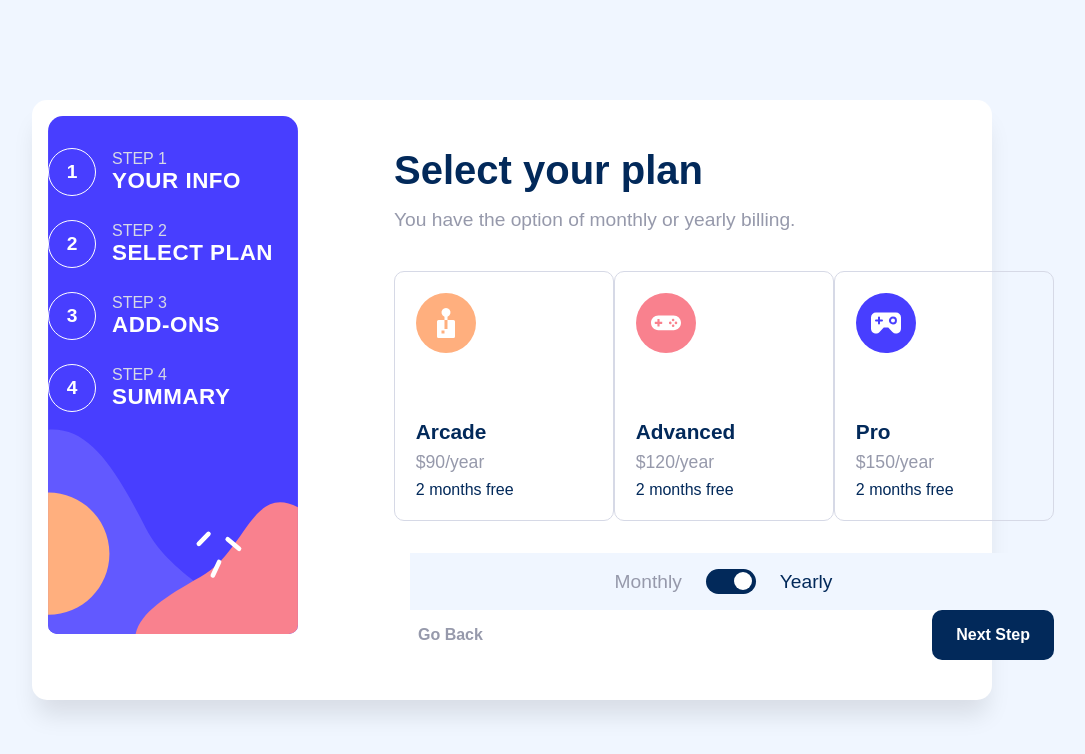
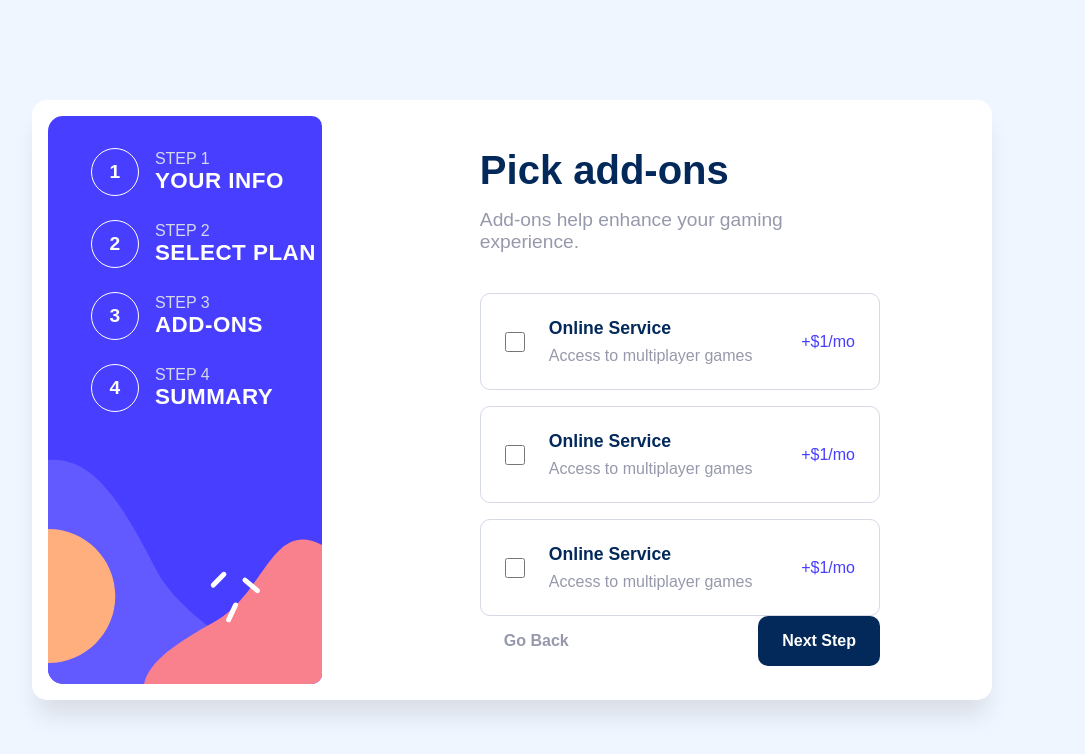
Before and after one commit to DanielJohn17/web_challenges, a React (Vite) app in the folder multi-step-form-main/: page / in a window 1280 px wide. Shown: the top 754 px of the page, without its empty margins (128-1213 px from the left). Built offline with nearby package versions, Linux system fonts and the light colour scheme; a web font is replaced by a local one.

Commit message:
finished StepThree styles

```diff
--- a/multi-step-form-main/src/App.jsx
+++ b/multi-step-form-main/src/App.jsx
@@ -1,6 +1,7 @@
 import Sidebar from './container/Sidebar';
 // import StepOne from './container/StepOne';
-import StepTwo from './container/StepTwo';
+// import StepTwo from './container/StepTwo';
+import StepThree from './container/StepThree';
 
 // styles
 import './components/components_style.css';
@@ -11,7 +12,7 @@ const App = () => {
     <div className="container">
       <div className="sub-container">
         <Sidebar />
-        <StepTwo />
+        <StepThree />
       </div>
     </div>
   );
--- a/multi-step-form-main/src/components/AddOnCard.jsx
+++ b/multi-step-form-main/src/components/AddOnCard.jsx
@@ -0,0 +1,16 @@
+const AddOnCard = () => {
+  return (
+    <div className="addon__card">
+      <input type="checkbox" />
+
+      <div className="addon__card--content">
+        <h3>Online Service</h3>
+        <p>Access to multiplayer games</p>
+      </div>
+
+      <div className="addon__card--price">+$1/mo</div>
+    </div>
+  );
+};
+
+export default AddOnCard;
--- a/multi-step-form-main/src/components/components_style.css
+++ b/multi-step-form-main/src/components/components_style.css
@@ -194,3 +194,42 @@
   font-size: 1rem;
   color: var(--marine-blue);
 }
+
+/* AddOnCard */
+.addon__card {
+  width: 100%;
+  padding: 1.5rem;
+  border: 1px solid var(--light-gray);
+  border-radius: 10px;
+  cursor: pointer;
+
+  display: flex;
+  justify-content: flex-start;
+  align-items: center;
+  column-gap: 1.5rem;
+}
+
+.addon__card input[type='checkbox'] {
+  cursor: pointer;
+  width: 20px;
+  height: 20px;
+}
+
+.addon__card--content h3 {
+  font-size: 1.1rem;
+  font-weight: 700;
+  color: var(--marine-blue);
+  margin-bottom: 0.5rem;
+}
+
+.addon__card--content p {
+  font-size: 1rem;
+  font-weight: 500;
+  color: var(--cool-gray);
+}
+
+.addon__card--price {
+  margin-left: auto;
+  font-weight: 500;
+  color: var(--purplish-blue);
+}
--- a/multi-step-form-main/src/container/StepThree.jsx
+++ b/multi-step-form-main/src/container/StepThree.jsx
@@ -1,17 +1,27 @@
-// Pick add-ons
-// Add-ons help enhance your gaming experience.
+import AddOnCard from '../components/AddOnCard';
+import StepHeader from '../components/StepHeader';
+import Button from '../components/Button';
 
-// Online service
-// Access to multiplayer games
-// +$1/mo
+const StepThree = () => {
+  return (
+    <div className="step__container">
+      <StepHeader
+        title="Pick add-ons"
+        description="Add-ons help enhance your gaming experience."
+      />
 
-// Larger storage
-// Extra 1TB of cloud save
-// +$2/mo
+      <div className="step__container--add">
+        <AddOnCard />
+        <AddOnCard />
+        <AddOnCard />
+      </div>
 
-// Customizable Profile
-// Custom theme on your profile
-// +$2/mo
+      <div className="step__container--buttons">
+        <Button type="back">Go Back</Button>
+        <Button type="next">Next Step</Button>
+      </div>
+    </div>
+  );
+};
 
-// Go Back
-// Next Step
+export default StepThree;
--- a/multi-step-form-main/src/container/containers_style.css
+++ b/multi-step-form-main/src/container/containers_style.css
@@ -97,3 +97,12 @@
 .step__container--toggle_container-slider input:checked + label::before {
   transform: translateX(25px);
 }
+
+/* StepThree */
+.step__container--add {
+  flex-grow: 1;
+  margin-top: 2.5rem;
+  display: flex;
+  flex-direction: column;
+  row-gap: 1rem;
+}
```
